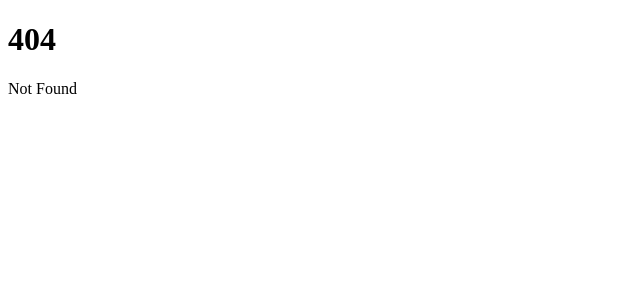
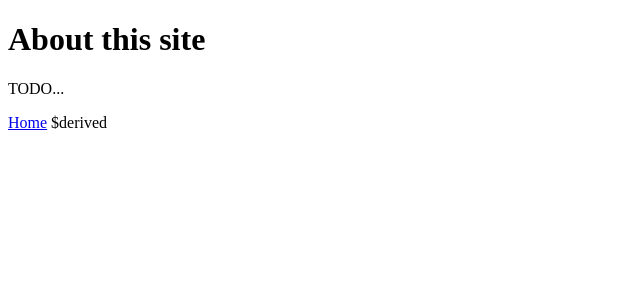
Before and after one commit to ashikbhuyan17/Learn_With_SvelteKit, a SvelteKit app: page /about in a window 1280 px wide. Before the commit this address had no page. Shown: the top 300 px of the page, without its empty margins (0-640 px from the left). Built offline with nearby package versions, Linux system fonts and the light colour scheme.

Commit message:
about page add

```diff
--- a/src/routes/+page.svelte
+++ b/src/routes/+page.svelte
@@ -1,2 +1,2 @@
 <h1>Welcome to SvelteKit</h1>
-<p>Visit <a href="https://svelte.dev/docs/kit">svelte.dev/docs/kit</a> to read the documentation</p>
+<p>Visit <a href="/about">about</a> to read the documentation</p>
--- /dev/null
+++ b/src/routes/about/+page.svelte
@@ -0,0 +1,4 @@
+<h1>About this site</h1>
+<p>TODO...</p>
+<a href="/">Home</a>
+$derived
```
